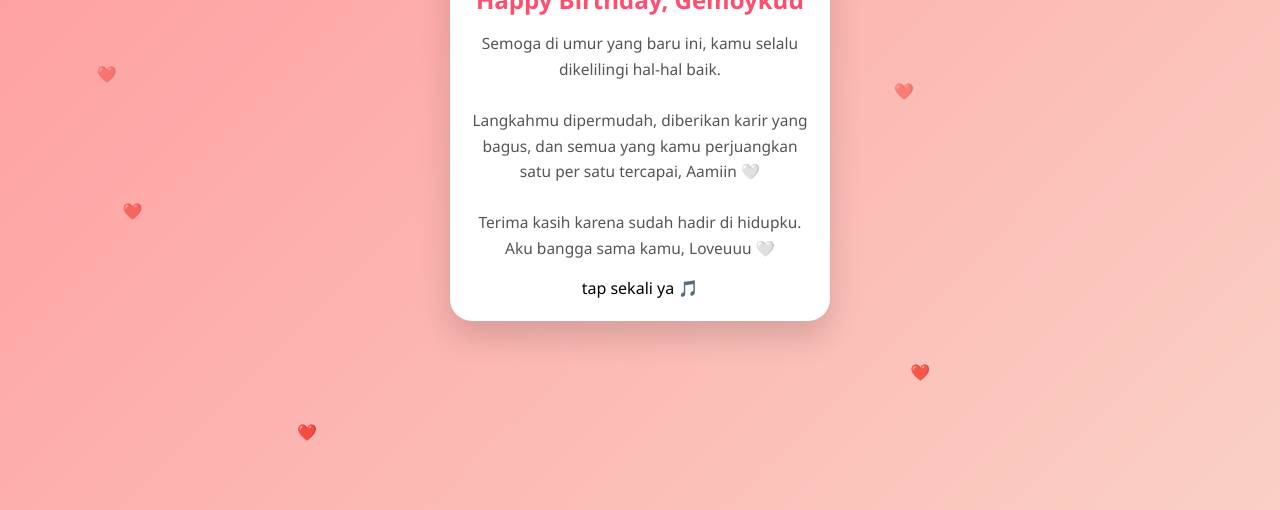
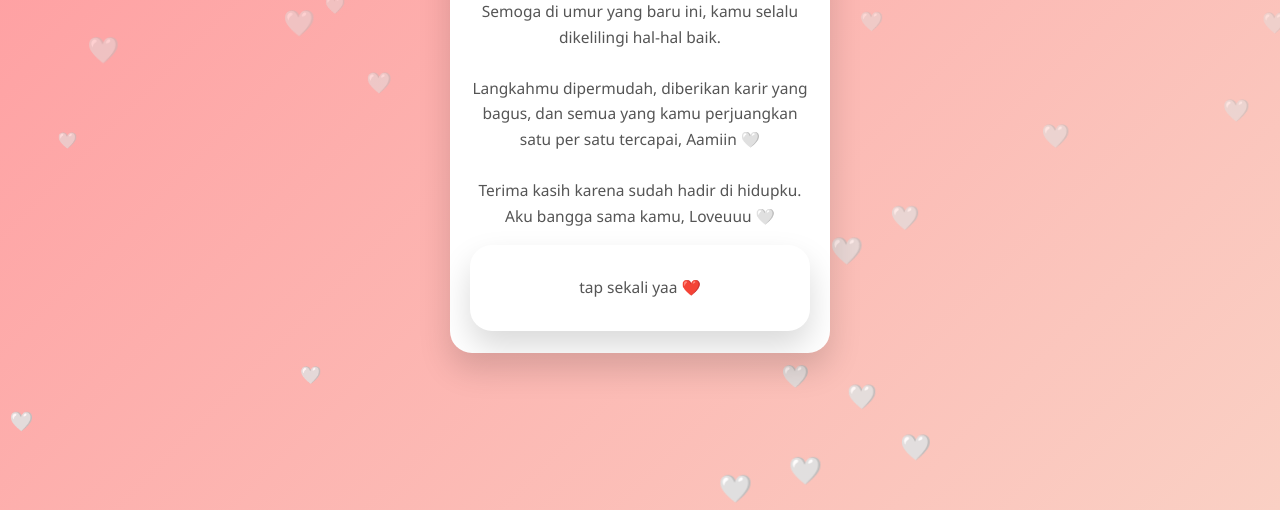
Before and after one commit to pi-cle/birthday, a plain HTML site: page index.html in a window 1280 px wide. Shown: the part 290-800 px from the top of the page. Drawn offline with Linux system fonts and the light colour scheme.

Commit message:
Update index.html

```diff
--- a/index.html
+++ b/index.html
@@ -3,7 +3,7 @@
 <head>
   <meta charset="UTF-8">
   <meta name="viewport" content="width=device-width, initial-scale=1.0, maximum-scale=1.0">
-  <title>Happy Birthday ❤️</title>
+  <title>Happy Birthday Gemoykuu ❤️</title>
 
   <style>
     * {
@@ -35,10 +35,21 @@
       animation: fadeUp 1.2s ease;
       z-index: 2;
     }
-
+.lcard {
+      width: 100%;
+      max-width: 380px;
+      max-height: 85dvh;
+      padding: 15px 15px;
+      border-radius: 22px;
+      text-align: center;
+      box-shadow: 0 16px 32px rgba(0,0,0,0.15);
+      overflow-y: auto;
+      animation: fadeUp 1.2s ease;
+      z-index: 2;
+    }
     .heart {
       font-size: 38px;
-      animation: 1s infinite;
+      animation: beat 1s infinite;
       margin-bottom: 8px;
     }
 
@@ -50,6 +61,12 @@
 
     p {
       color: #555;
+      font-size: clamp(14px, 4vw, 15.5px);
+      line-height: 1.65;
+    }
+
+  .p2 {
+      color: #ff4d6d;
       font-size: clamp(14px, 4vw, 15.5px);
       line-height: 1.65;
     }
@@ -109,7 +126,10 @@
       Terima kasih karena sudah hadir di hidupku.
       Aku bangga sama kamu, Loveuuu 🤍
     </p>
-    <div class="">tap sekali ya 🎵</div>
+    <div class="lcard">
+      <p>
+        tap sekali yaa ❤️
+      </p>
   </div>
 
  <script>
@@ -121,25 +141,33 @@
     music.volume = 0.6;
     music.play().catch(() => {});
     played = true;
-        document.querySelector(".tap-hint").style.display = "none";
+
+    const hint = document.querySelector(".tap-hint");
+    if (hint) hint.style.display = "none";
   }
 }
+
 
 document.body.addEventListener("click", playMusic);
 document.body.addEventListener("touchstart", playMusic);
 
+// ❤️ floating hearts
 function createHeart() {
   const heart = document.createElement("div");
   heart.className = "floating-heart";
-      heart.innerHTML = "❤️";
+  heart.innerHTML = "🤍";
   heart.style.left = Math.random() * 100 + "vw";
-      heart.style.animationDuration = (Math.random() * 3 + 5) + "s";
+  heart.style.fontSize = (Math.random() * 14 + 14) + "px";
+  heart.style.opacity = Math.random() * 0.5 + 0.4;
+  heart.style.animationDuration = (Math.random() * 3 + 4) + "s";
+
   document.body.appendChild(heart);
   setTimeout(() => heart.remove(), 8000);
 }
 
-    setInterval(createHeart, 650);
+setInterval(createHeart, 150);
 </script>
+
 
 </body>
 </html>
```
Lines whose indentation alone changed are shown as unchanged.
